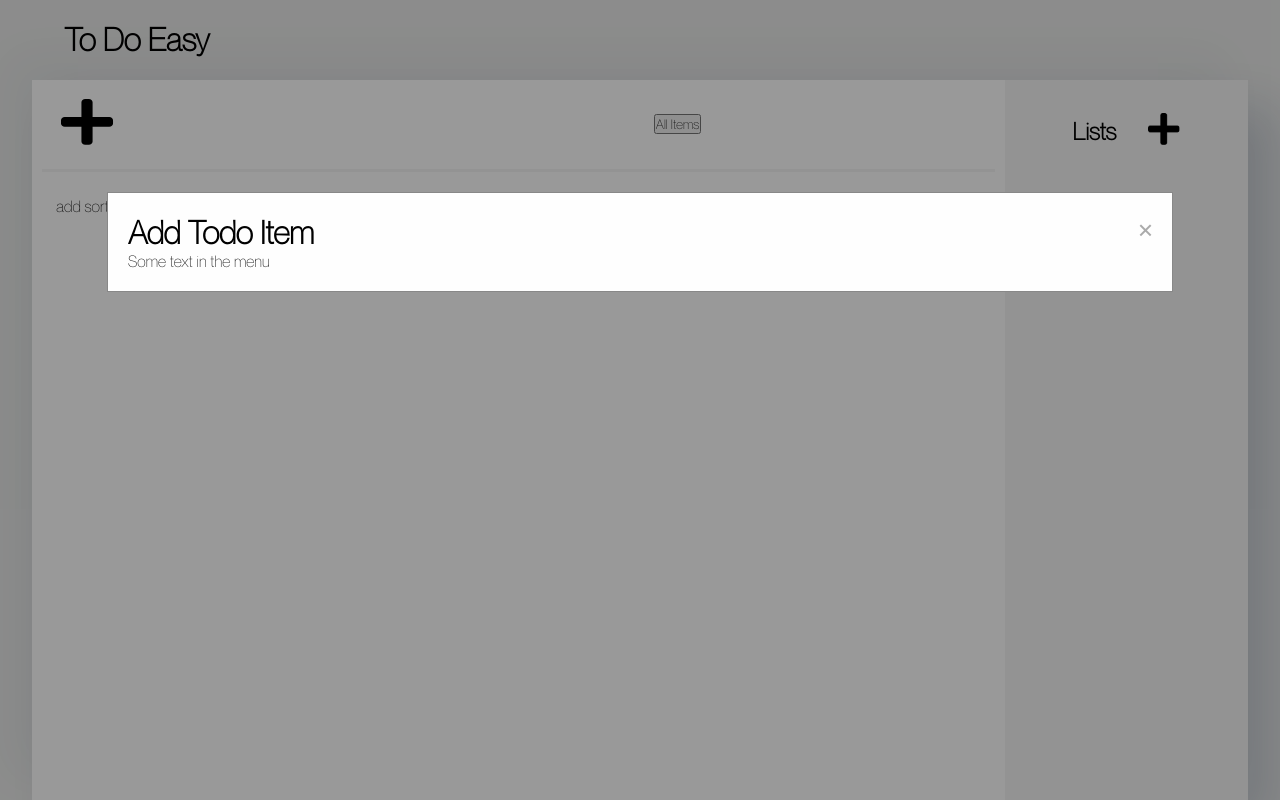
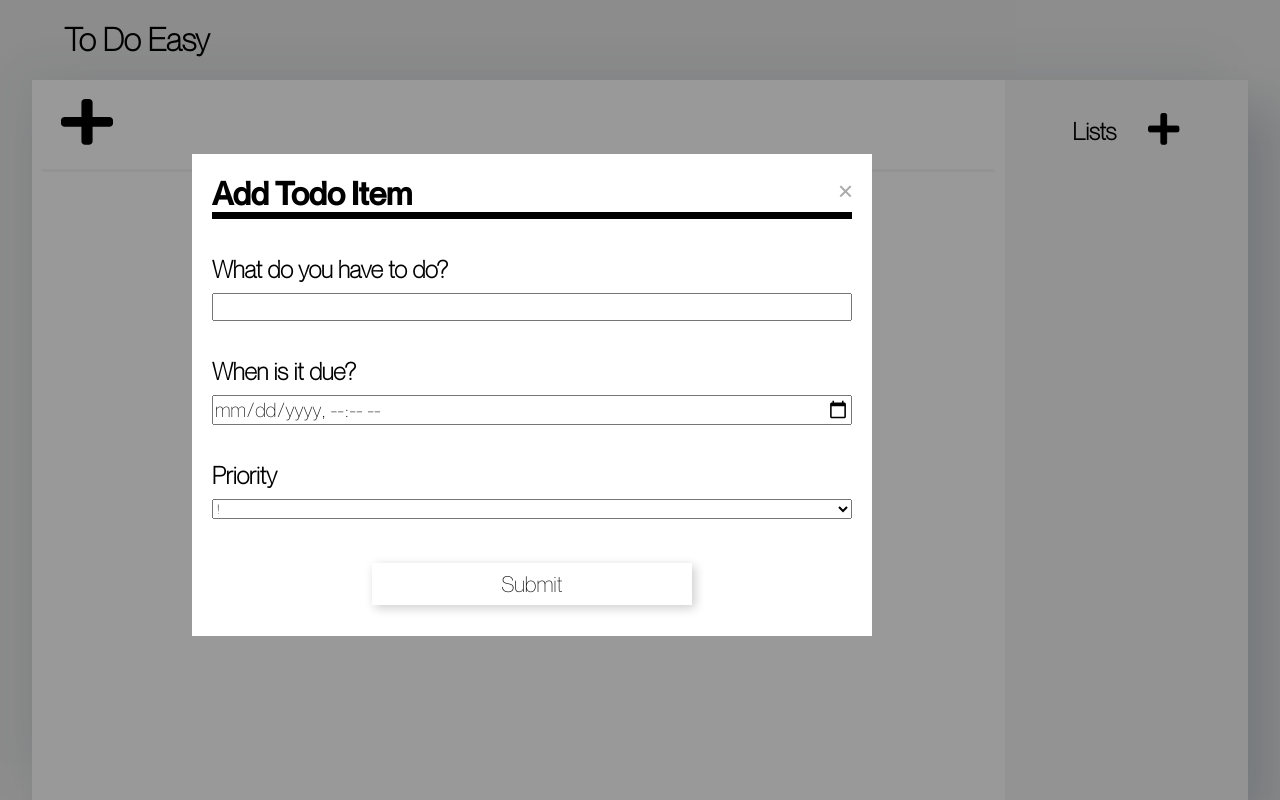
Before and after one commit to SNarlo/todo-list-app, a website built with webpack: page dist/index.html in a window 1280 px wide. Both pictures are taken after a click on the link 87 px from the left and 124 px from the top of the page. Built offline with nearby package versions, Linux system fonts and the light colour scheme; no server answers.

Commit message:
Fixed the styling of the todo input form

```diff
--- a/dist/index.html
+++ b/dist/index.html
@@ -41,8 +41,21 @@
         <div class="modal-form-content">
           <span class="close-form">&times;</span>
           <h1 id="todo-item-form-header">Add Todo Item</h1>
-          <p>Some text in the menu</p>
-          </span>
+          <div class="line"></div>
+          <div class="modal-form-items">
+            <h3 class="todo-form-heading">What do you have to do?</h3>
+            <input class="todo-form-input" type="text" name="item-desc" id="item-desc" class="todo-name">
+            <h3 class="todo-form-heading">When is it due?</h3>
+            <input class="todo-form-input" type="datetime-local" name="todo-due" id="todo-due">
+            <h3 class="todo-form-heading">Priority</h3>
+            <label for="priority"></label>
+            <select name="priority" id="priority">
+              <option value="!">!</option>
+              <option value="!!">! !</option>
+              <option value="!!!">! ! !</option>
+            </select>
+            <button class="submit-todo-item">Submit</button>
+          </div>
         </div>
       </div>
       <div class="list-item-section">
@@ -50,12 +63,11 @@
           <div class="items-in-top-list">
             <a class="add-todo-item"><img src="../dist/imgs/plus-icon.png" alt=""></a>
             <h2 id="current-list"></h2>
-            <button id="all-items">All Items</button>
           </div>
         </div>
         <div class="todo-items-parent">
           <div class="todo-items-board">
-            <p>add sort option</p>
+            <!-- <p>add sort option</p> -->
 
           </div>
         </div>
--- a/dist/stylesheets/styles.css
+++ b/dist/stylesheets/styles.css
@@ -6,6 +6,16 @@
 @font-face {
     font-family: neue-bold;
     src: url(../fonts/NeueMontreal-Bold.otf)
+}
+
+@font-face {
+    font-family: neue-regular;
+    src: url(../fonts/NeueMontreal-Regular.otf)
+}
+
+@font-face {
+    font-family: neue-medium;
+    src: url(../fonts/NeueMontreal-Medium.otf)
 }
 
 @font-face {
@@ -54,6 +64,8 @@ body {
     box-shadow: -23px -23px 45px rgba(13, 39, 80, 0.04);
 }
 
+/* TODO FORM */
+
 .modal-todo-item-form {
     display: none;
     position: fixed;
@@ -68,11 +80,59 @@ body {
 }
 
 .modal-form-content {
-    background-color: #fefefe;
-    margin: 15% auto;
+    background-color: white;
+    margin-left: 15%;
+    margin-top: 12%;
     padding: 20px;
-    border: 1px solid #888;
-    width: 80%;
+    width: 50%;
+}
+
+#todo-item-form-header {
+    font-family: neue-medium;
+}
+
+.line {
+    width: 100%;
+    background-color: black;
+    height: 7px;
+}
+
+.modal-form-items {
+    display: flex;
+    flex-direction: column;
+    justify-content: center;
+    width: 100%;
+}
+
+.todo-form-heading {
+    margin-top: 1.5em;
+    font-family: neue-light;
+    font-weight: bolder;
+    font-size: 24px;
+    margin-bottom: 10px;
+}
+
+.todo-form-input {
+    font-size: 20px;
+    font-family: neue-light;
+}
+
+.submit-todo-item {
+    font-size: 22px;
+    background-color: white;
+    box-shadow: 3px 3px 10px rgba(0, 0, 0, 0.2);
+    border: none;
+    outline: none;
+    cursor: pointer;
+    margin-top: 2em;
+    margin-bottom: 0.5em;
+    height: 42px;
+    width: 50%;
+    margin-left: 25%;
+}
+
+.submit-todo-item:active {
+    transform: translateY(2px);
 }
 
 .close-form {
```
